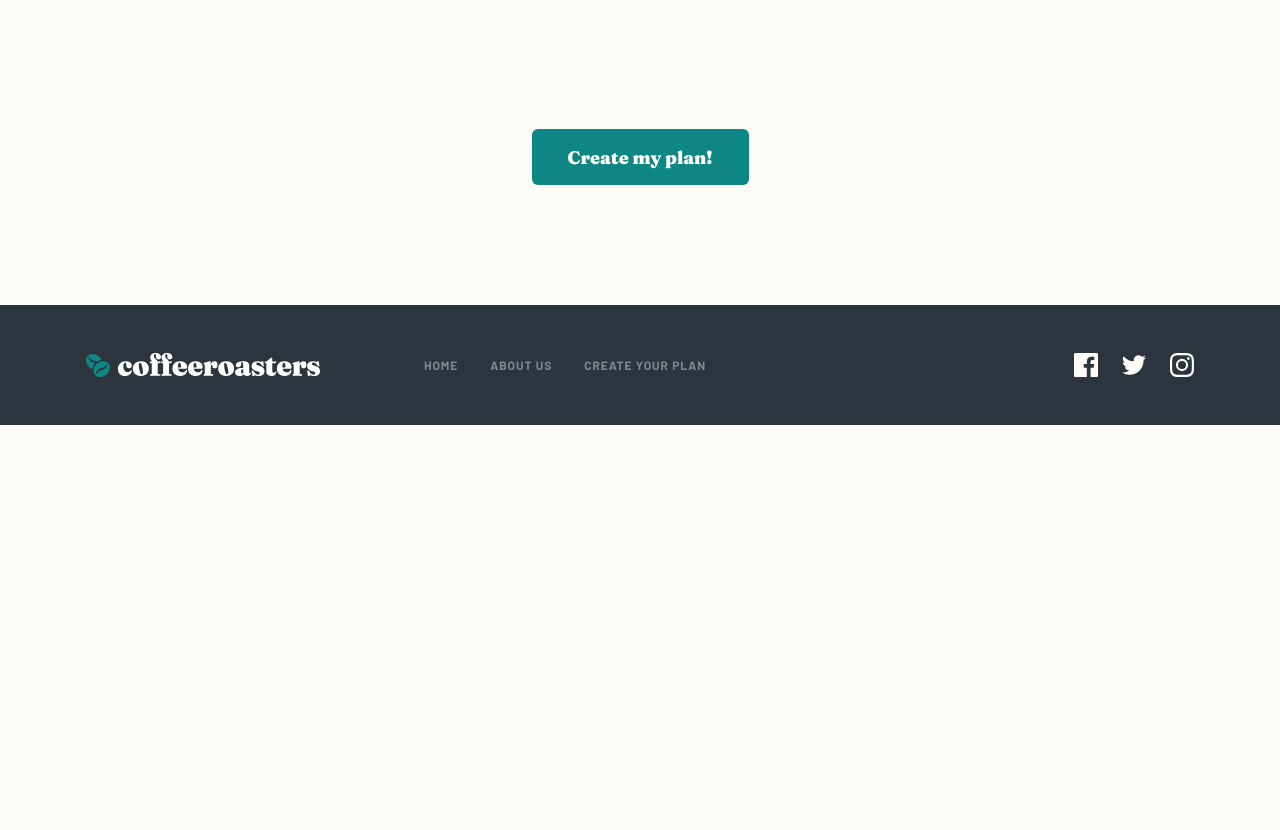
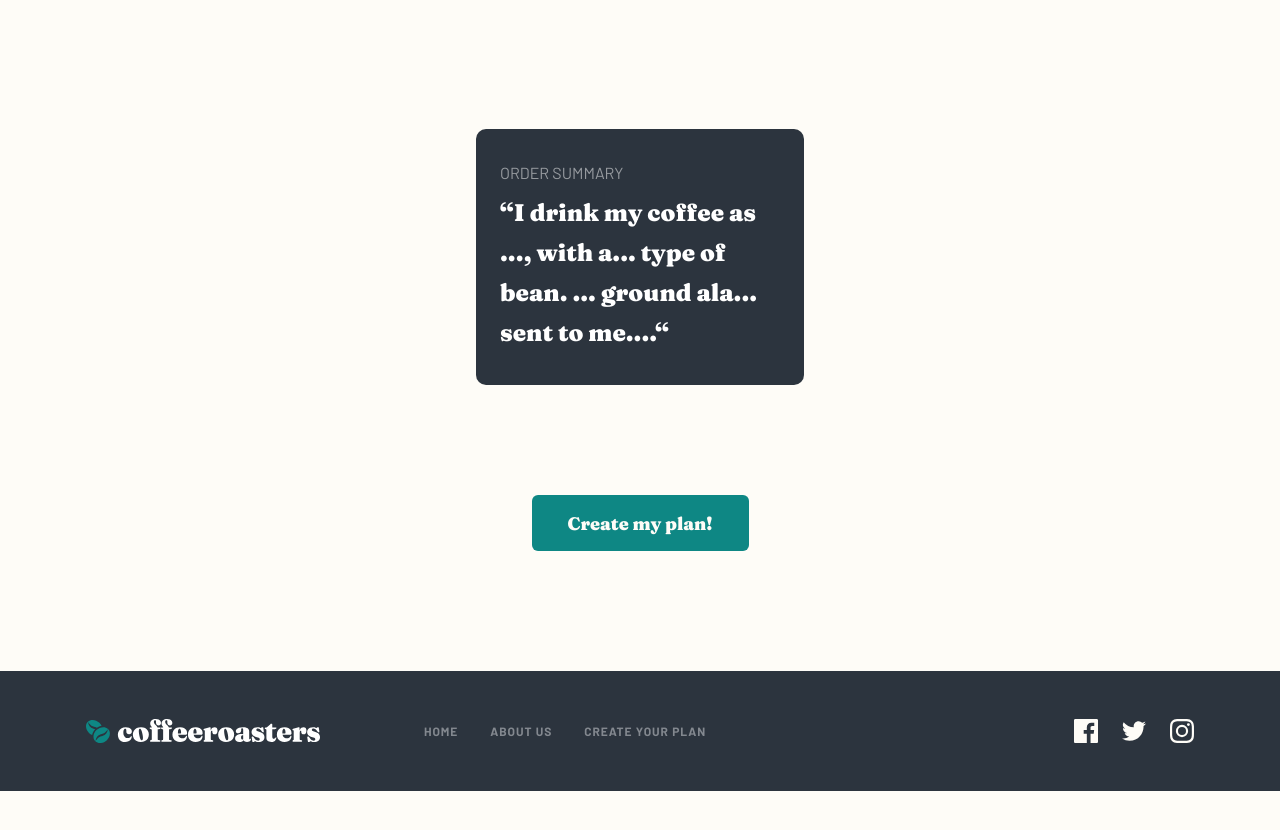
Before and after one commit to CharlesSquirel/caffeeroaster_frontendmentor, a Next.js app: page /plan in a window 1280 px wide. Shown: the part 2906-3736 px from the top of the page. Before the commit the page ends 3418 px from the top, so only its background shows below. Built offline with nearby package versions, Linux system fonts and the light colour scheme.

Commit message:
Feat: Summary component logic

```diff
--- a/app/components/CreatForm/CreatForm.tsx
+++ b/app/components/CreatForm/CreatForm.tsx
@@ -4,6 +4,7 @@ import { FormProvider, SubmitHandler, useForm } from 'react-hook-form';
 import DropdownForm from '../common/DropdownForm.tsx/DropdownForm';
 import DropdownOption from '../common/DropdownOption/DropdownOption';
 import PlanButton from '../common/PlanButton';
+import Summary from '../Summary/Summary';
 
 export default function CreateForm() {
   const methods = useForm<FormData>();
@@ -36,6 +37,7 @@ export default function CreateForm() {
             />
           </DropdownForm>
         ))}
+        <Summary />
         <PlanButton mode="submit" />
       </form>
     </FormProvider>
--- /dev/null
+++ b/app/components/Summary/Summary.tsx
@@ -0,0 +1,10 @@
+import SummaryDynamicInfo from './SummaryDynamicInfo';
+
+export default function Summary() {
+  return (
+    <article className="flex w-[328px] flex-col gap-2 rounded-[10px] bg-chooseBg px-6 py-8 text-white">
+      <h3 className="text-base uppercase opacity-50">Order Summary</h3>
+      <SummaryDynamicInfo />
+    </article>
+  );
+}
--- /dev/null
+++ b/app/components/Summary/SummaryDynamicInfo.tsx
@@ -0,0 +1,24 @@
+'use client';
+
+import { fraunces } from '@/fonts/fonts';
+import { useFormContext } from 'react-hook-form';
+
+export default function SummaryDynamicInfo() {
+  const { watch } = useFormContext();
+  const [how_drink, type, grammage, grind, deliver] = watch([
+    'how_drink',
+    'type',
+    'grammage',
+    'grind',
+    'deliver',
+  ]);
+
+  return (
+    <p className={`${fraunces.className} text-[24px] leading-[40px]`}>
+      “I drink my coffee as {how_drink || '...'}, with a{type || '...'} type of
+      bean. {grammage || '...'} ground ala
+      {grind || '...'} sent to me
+      {deliver || '...'}.“
+    </p>
+  );
+}
--- a/app/components/common/DropdownOption/DropdownOption.tsx
+++ b/app/components/common/DropdownOption/DropdownOption.tsx
@@ -1,14 +1,14 @@
 'use client';
 import { fraunces } from '@/fonts/fonts';
+import { useFormContext } from 'react-hook-form';
 
 interface DropdownOptionProps {
   title: string;
   description: string;
   name: string;
+  value: string;
   handleOnClick?: (name: string) => void;
   activeDropdown?: string;
-  value: string;
-  //   onClick:
 }
 
 export default function DropdownOption({
@@ -17,14 +17,21 @@ export default function DropdownOption({
   activeDropdown,
   handleOnClick,
   value,
+  name,
 }: DropdownOptionProps) {
+  const { setValue } = useFormContext();
   if (!handleOnClick) return null;
-  const isActive = activeDropdown === value;
+  const handleOnRegister = () => {
+    setValue(name, value);
+  };
 
   return (
     <div
       className={`${activeDropdown === value ? 'pointer-events-none bg-cyan text-white' : 'bg-dropdownOptionBg hover:bg-orange'} flex w-[328px] cursor-pointer flex-col gap-[8px] rounded-[8px] p-[24px] text-blueDark`}
-      onClick={() => handleOnClick(value)}
+      onClick={() => {
+        handleOnClick(value);
+        handleOnRegister();
+      }}
     >
       <h3 className={`${fraunces.className} text-[24px] leading-[32px]`}>
         {title}
--- a/app/utils/types/formTypes.ts
+++ b/app/utils/types/formTypes.ts
@@ -29,9 +29,9 @@ enum DrinkEnum {
 }
 
 export interface FormTypes {
-  how_drink: DrinkEnum;
-  type: TypeEnum;
-  grammage: GrammageEnum;
-  grind: GrindEnum;
-  deliver: DeliverEnum;
+  how_drink: DrinkEnum | '';
+  type: TypeEnum | '';
+  grammage: GrammageEnum | '';
+  grind: GrindEnum | '';
+  deliver: DeliverEnum | '';
 }
```
